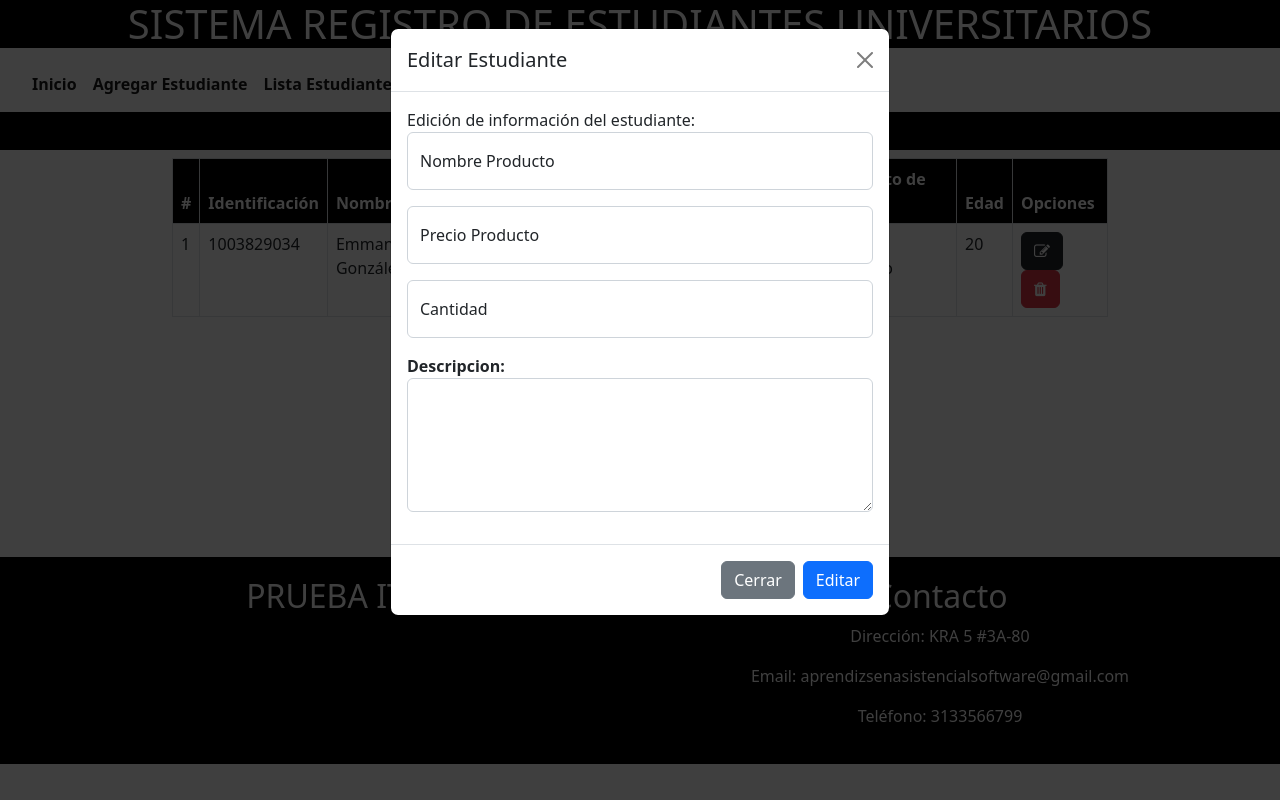
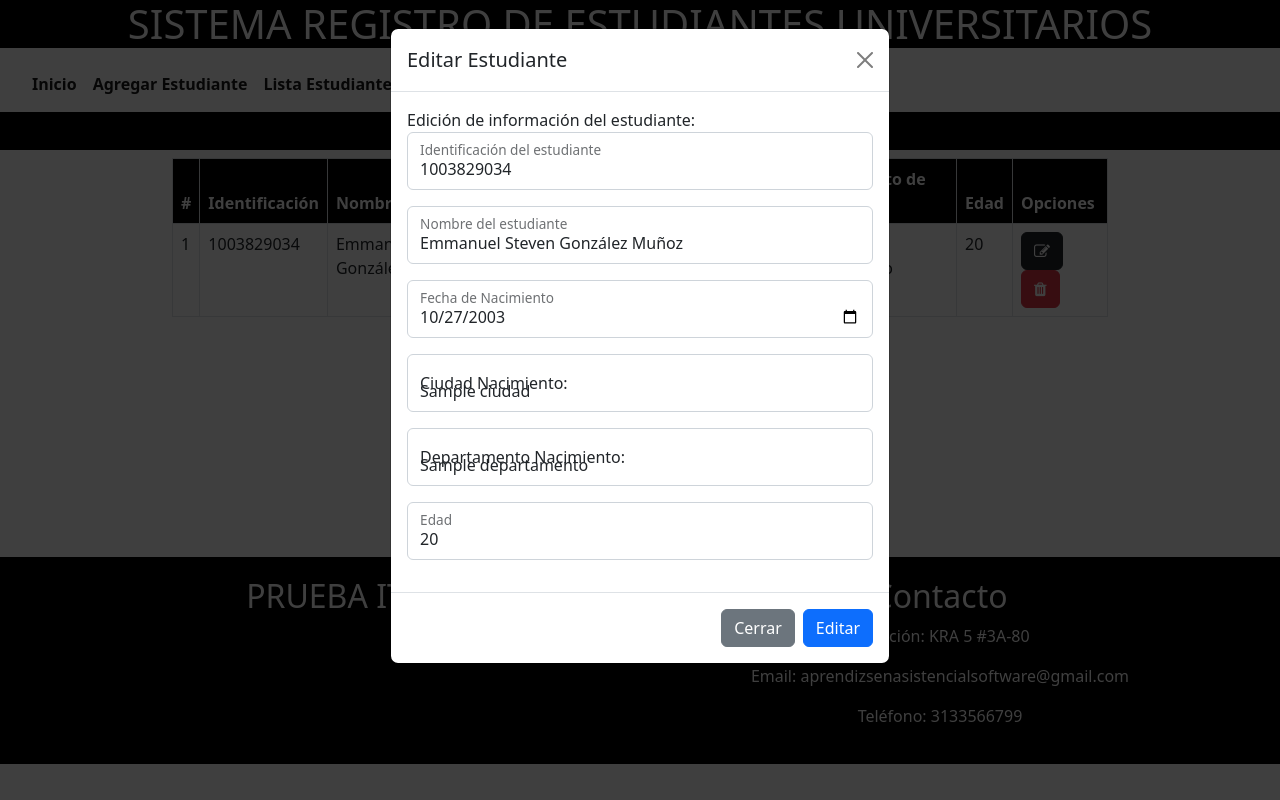
Before and after one commit to TheEmmanuel2710/ProyectoEstudiantes, a PHP site: page /listaEstudiantes.php in a window 1280 px wide, after a click that opens the changed part. Run offline with PHP 8.4, Linux system fonts and the light colour scheme; data comes from the database, SQL or seed files in the repository; tables that the repository leaves empty or names only in its code hold one stand-in row (values such as "Sample post"); some libraries are stand-ins or nearby versions.

Commit message:
Función de consultar la información de un estudiante implementada correctamente

```diff
--- a/assets/js/estudiantes.js
+++ b/assets/js/estudiantes.js
@@ -1,17 +1,23 @@
 //Objeto principal
   let est            = {};
+// Datos Generales
   est.identificacion = $(`#txtIdentificacion`);
   est.nombre         = $(`#txtNombreC`);
   est.fecha_nace     = $(`#txtFechaNacimiento`);
   est.ciudad         = $(`#txtCiudadN`);
   est.departamento   = $(`#txtDepartamentoN`);
   est.edad           = $(`#txtEdad`);
+// Datos Actualizar
+  est.identificacion_editar = $(`#txtIndentificacionEditar`);
+  est.nombre_editar         = $(`#txtNombreEditar`);
+  est.fecha_nace_editar     = $(`#txtFechaNacimientoEditar`);
+  est.ciudad_editar         = $(`#txtCiudadNEditar`);
+  est.departamento_editar   = $(`#txtDepartamentoNEditar`);
+  est.edad_editar           = $(`#txtEdadEditar`);
 //Botones
   est.btn_guardar            = $(`#btn-Guardar`);
   est.btn_cancelar           = $(`#btn-Cancelar`);
   est.btn_actualizar         = $(`#btn-Actualizar`);
-  est.btn_confirmar_eliminar = $(`#btn-Confirmar-Eliminar`);
-  est.btn_consultar          = $(`#btn-Consultar`);
   est.btn_eliminar           = $(`#btn-Eliminar`);
 // Eventos
   est.btn_guardar.click(async function() {
@@ -22,13 +28,6 @@ est.edad           = $(`#txtEdad`);
   });
   est.btn_actualizar.click(async function() {
     await actualizar_estudiante();
-  });
-  est.btn_confirmar_eliminar.click(async function() {
-    await confirmar_eliminar_estudiante();
-  });
-  est.btn_consultar.click(async function(){
-    const id_estudiante = localStorage.getItem(`id`);
-    await consultar_estudiante(id_estudiante);
   });
   est.btn_eliminar.click(async function(){
     const id_estudiante = localStorage.getItem(`id`);
@@ -116,3 +115,11 @@ est.edad           = $(`#txtEdad`);
     document.getElementById(`mensajeEliminar`).innerHTML = `¿Seguro de eliminar al estudiante? ${nombre_estudiante}`;
     localStorage.id = id;
   }
+  async function asignar_valores(datos) {
+    est.identificacion_editar.val(datos[0].Identificacion);
+    est.nombre_editar.val(datos[0].Nombre_Completo)
+    est.fecha_nace_editar.val(datos[0].Fecha_Nacimiento)
+    est.ciudad_editar.val(datos[0].Ciudad_Nacimiento)
+    est.departamento_editar.val(datos[0].Departamento_Nacimiento)
+    est.edad_editar.val(datos[0].Edad)
+  }
--- a/assets/js/estudiantes_template.js
+++ b/assets/js/estudiantes_template.js
@@ -1,8 +1,3 @@
-/**
- * Función encargada de generar los td de la tabla donde se listarán los estudiantes
- * @param  {Object} estudiantes Objeto con los datos de los estudiantes
- * @return {String} Html generado
-*/
 async function template_estudiantes(estudiantes) {
   let html = ``;
   if (estudiantes && estudiantes.length > 0) {
@@ -16,12 +11,28 @@ async function template_estudiantes(estudiantes) {
           <td>${estudiante.Nombre_Ciudad}</td>
           <td>${estudiante.Nombre_Departamento}</td>
           <td>${estudiante.Edad}</td>
-          <td><a id="btn-Consultar" onclick="consultar_estudiante(${estudiante.id})" class='btn btn-dark' data-bs-toggle='modal' data-bs-target='#updateModal'><i class="fa fa-edit text-white" title="ver/editar" style="font-size: 1rem;"></i></a> <a id="btn-Confirmar-Eliminar" onclick="confirmar_eliminar_estudiante(${estudiante.id},'${estudiante.Nombre_Completo}')" class='btn btn-danger' data-bs-toggle='modal' data-bs-target='#deleteModal'><i class="fa fa-trash" title="Eliminar" style="font-size: 1rem;"></i></a></td>
+          <td>
+            <a class="btn-consultar btn btn-dark" data-id="${estudiante.id}" data-bs-toggle='modal' data-bs-target='#updateModal'><i class="fa fa-edit text-white" title="ver/editar" style="font-size: 1rem;"></i></a>
+            <a class="btn-confirmar-eliminar btn btn-danger" data-id="${estudiante.id}" data-nombre="${estudiante.Nombre_Completo}" data-bs-toggle='modal' data-bs-target='#deleteModal'><i class="fa fa-trash" title="Eliminar" style="font-size: 1rem;"></i></a>
+          </td>
         </tr>
       `;
     });
     $(`#tbl-Estudiante`).html(html);
+  } else {
+    $(`#tbl-Estudiante`).html(`<tr><td colspan="7">No se encontraron estudiantes.</td></tr>`);
   }
-  else
-    $(`#tbl-Estudiante`).html(`<tr><td colspan="7">No se encontraron estudiantes.</td></tr>`);
 }
+
+// Delegar eventos a los botones generados dinámicamente
+$(document).on(`click`, `.btn-consultar`, async function() {
+  const id_estudiante = $(this).data(`id`);
+  let datos = await consultar_estudiante(id_estudiante);
+  await asignar_valores(datos);
+});
+
+$(document).on(`click`, `.btn-confirmar-eliminar`, async function() {
+  const id_estudiante = $(this).data(`id`);
+  const nombre_estudiante = $(this).data(`nombre`);
+  await confirmar_eliminar_estudiante(id_estudiante, nombre_estudiante);
+});
--- a/view/listaEstudiantes.php
+++ b/view/listaEstudiantes.php
@@ -31,25 +31,53 @@
                         <button type="button" class="btn-close" data-bs-dismiss="modal" aria-label="Close"></button>
                     </div>
                     <div class="modal-body">
-                        <form>
+                        <form id="frm_estudiantes_editar" method="POST" enctype="multipart/form-data" class="needs-validation" novalidate>
                             <label for="" class="">Edición de información del estudiante:</label><br>
                             <div class="form-floating mb-3">
-                                <input type="text" class="form-control" id="txtNombreEditar" placeholder="Digite el producto">
-                                <label for="txtNombreEditar">Nombre Producto</label>
+                                <input type="number" class="form-control" id="txtIndentificacionEditar" placeholder="Digite la identificación del estudiante">
+                                <label for="txtIndentificacionEditar">Identificación del estudiante</label>
                             </div>
                             <div class="form-floating mb-3">
-                                <input type="number" class="form-control" id="txtPrecioEditar" placeholder="Digite el precio">
-                                <label for="txtPrecioEditar">Precio Producto</label>
+                                <input type="text" class="form-control" id="txtNombreEditar" placeholder="Digite el nombre del estudiante">
+                                <label for="txtNombreEditar">Nombre del estudiante</label>
                             </div>
                             <div class="form-floating mb-3">
-                                <input type="number" class="form-control" id="txtCantidadEditar" placeholder="Digite el Cantidad">
-                                <label for="txtCantidadEditar">Cantidad</label>
+                                <input type="date" class="form-control" id="txtFechaNacimientoEditar" placeholder="Digite la fecha de nacimiento">
+                                <label for="txtFechaNacimientoEditar">Fecha de Nacimiento</label>
                             </div>
-                            <div class="form-group row mt-2 ">
-                                <div class="mb-3 col-lg-12">
-                                    <label for="txtDescripcionEditar" class="fw-bold">Descripcion:</label>
-                                    <textarea name="txtDescripcionEditar" id="txtDescripcionEditar" class="form-control" cols="30" rows="5"></textarea>
-                                </div>
+                            <div class="form-floating mb-3">
+                                    <label for="txtCiudadNEditar">Ciudad Nacimiento:</label>
+                                    <select name="txtCiudadNEditar" id="txtCiudadNEditar" class="form-control" required>
+                                        <option value="" disabled selected>Seleccione una ciudad</option>
+                                        <?php
+                                          //Inclución del modelo
+                                            include_once '../model/estudiante_model.class.php';
+                                          //Instancia de la clase
+                                            $estudiante = new Modelo\Estudiante();
+                                            $ciudades   = $estudiante->obtenerCiudades();
+                                            foreach ($ciudades as $ciudad)
+                                              echo "<option value='{$ciudad['id']}'>{$ciudad['Nombre_Ciudad']}</option>";
+                                        ?>
+                                    </select>
+                            </div>
+                            <div class="form-floating mb-3">
+                              <label for="txtDepartamentoNEditar">Departamento Nacimiento:</label>
+                              <select name="txtDepartamentoNEditar" id="txtDepartamentoNEditar" class="form-control" required>
+                                 <option value="" disabled selected>Seleccione un departamento</option>
+                                 <?php
+                                     //Inclución del modelo
+                                       include_once '../model/estudiante_model.class.php';
+                                     //Instancia de la clase
+                                       $estudiante = new Modelo\Estudiante();
+                                       $ciudades   = $estudiante->obtenerDepartamentos();
+                                       foreach ($ciudades as $ciudad)
+                                         echo "<option value='{$ciudad['id']}'>{$ciudad['Nombre_Departamento']}</option>";
+                                 ?>
+                              </select>
+                            </div>
+                            <div class="form-floating mb-3">
+                                <input type="number" class="form-control" id="txtEdadEditar" placeholder="Digite el nombre del estudiante">
+                                <label for="txtEdadEditar">Edad</label>
                             </div>
                         </form>
                     </div>
```
Lines whose indentation alone changed are shown as unchanged.
